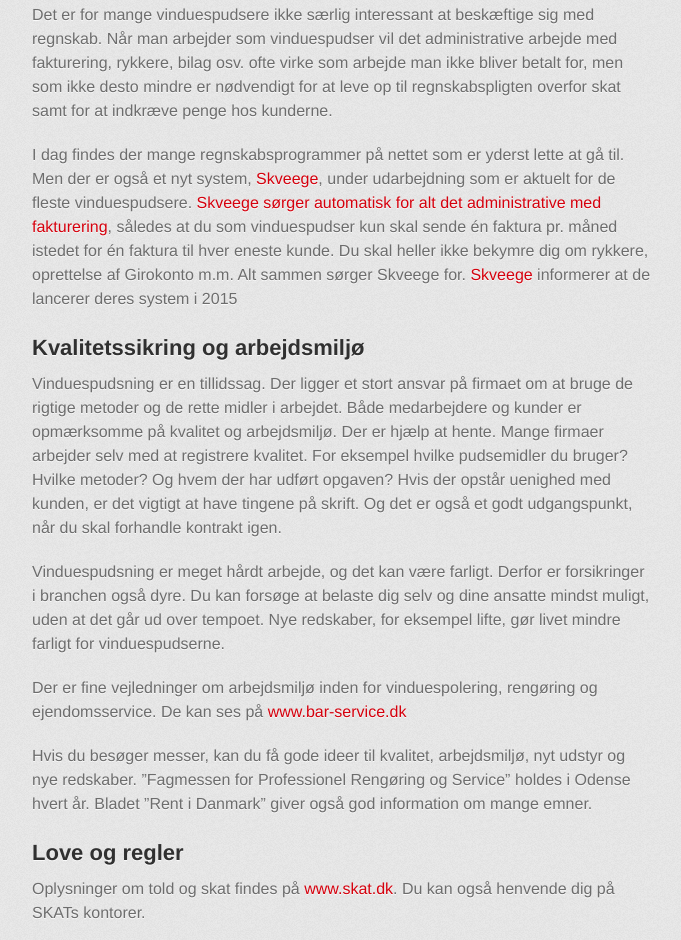
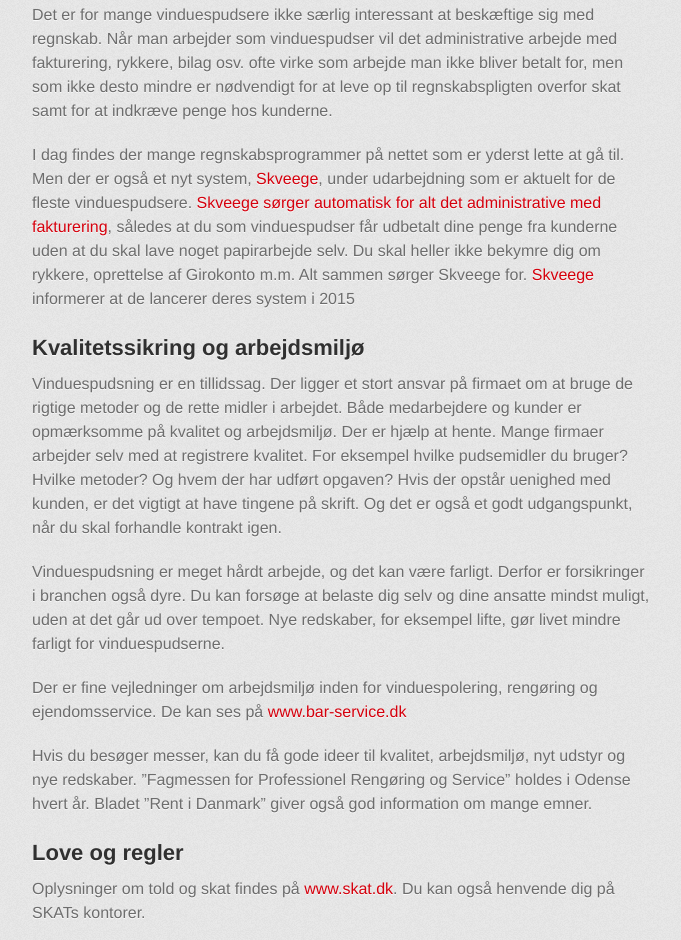
Before and after one commit to Apaq/qashapp-site, a plain HTML site: page index.html in a window 1280 px wide. Shown: the part 5338-6278 px from the top of the page, without its empty margins (298-979 px from the left). Drawn offline with Linux system fonts and the light colour scheme; a web font is replaced by a local one.

Commit message:
Update index.html

```diff
--- a/index.html
+++ b/index.html
@@ -201,7 +201,7 @@ Sort arbejde – hvor omsætning og betaling til de ansatte holdes uden for regn
 
 <p>Det er for mange vinduespudsere ikke særlig interessant at beskæftige sig med regnskab. Når man arbejder som vinduespudser vil det administrative arbejde med fakturering, rykkere, bilag osv. ofte virke som arbejde man ikke bliver betalt for, men som ikke desto mindre er nødvendigt for at leve op til regnskabspligten overfor skat samt for at indkræve penge hos kunderne.</p>
 
-<p>I dag findes der mange regnskabsprogrammer på nettet som er yderst lette at gå til. Men der er også et nyt system, <a href="http://skveege.com">Skveege</a>, under udarbejdning som er aktuelt for de fleste vinduespudsere. <a href="http://skveege.com">Skveege sørger automatisk for alt det administrative med fakturering</a>, således at du som vinduespudser kun skal sende én faktura pr. måned istedet for én faktura til hver eneste kunde. Du skal heller ikke bekymre dig om rykkere, oprettelse af Girokonto m.m. Alt sammen sørger Skveege for. <a href="http://www.skveege.com">Skveege</a> informerer at de lancerer deres system i 2015 </p>
+<p>I dag findes der mange regnskabsprogrammer på nettet som er yderst lette at gå til. Men der er også et nyt system, <a href="http://skveege.com">Skveege</a>, under udarbejdning som er aktuelt for de fleste vinduespudsere. <a href="http://skveege.com">Skveege sørger automatisk for alt det administrative med fakturering</a>, således at du som vinduespudser får udbetalt dine penge fra kunderne uden at du skal lave noget papirarbejde selv. Du skal heller ikke bekymre dig om rykkere, oprettelse af Girokonto m.m. Alt sammen sørger Skveege for. <a href="http://www.skveege.com">Skveege</a> informerer at de lancerer deres system i 2015 </p>
 
 <h2>
 <a id="kvalitetssikring-og-arbejdsmiljø" class="anchor" href="#kvalitetssikring-og-arbejdsmilj%C3%B8" aria-hidden="true"><span class="octicon octicon-link"></span></a>Kvalitetssikring og arbejdsmiljø</h2>
```
